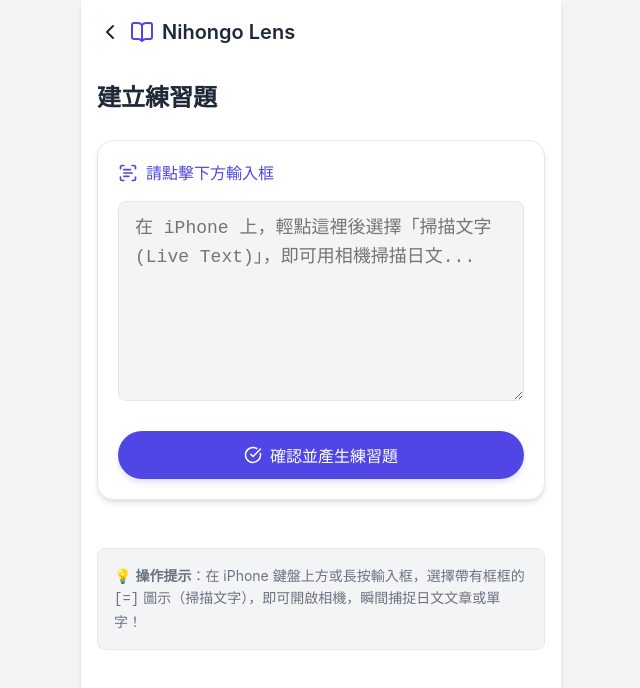
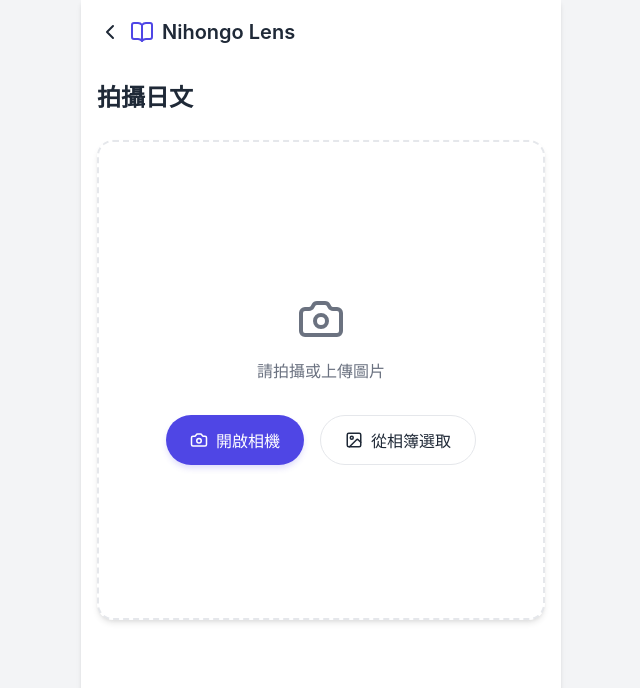
Before and after one commit to tsaisony/phonetyping, a React (Vite) app: page /#/camera in a window 1280 px wide. Shown: the top 688 px of the page, without its empty margins (319-959 px from the left). Built offline with nearby package versions, Linux system fonts and the light colour scheme.

Commit message:
Revert "refactor: replace tesseract with native iOS Live Text textarea"
This reverts commit c45c45b66ed940796afff2e49d9192bc2993e945.

```diff
--- a/package.json
+++ b/package.json
@@ -15,6 +15,7 @@
     "react": "^19.2.6",
     "react-dom": "^19.2.6",
     "react-router-dom": "^7.17.0",
+    "tesseract.js": "^7.0.0",
     "uuid": "^14.0.0",
     "wanakana": "^5.3.1"
   },
--- a/src/App.jsx
+++ b/src/App.jsx
@@ -2,6 +2,7 @@ import { HashRouter, Routes, Route } from 'react-router-dom';
 import Header from './components/Header';
 import Home from './pages/Home';
 import CameraView from './pages/CameraView';
+import OcrResult from './pages/OcrResult';
 import Practice from './pages/Practice';
 import './index.css';
 
@@ -14,6 +15,7 @@ function App() {
           <Routes>
             <Route path="/" element={<Home />} />
             <Route path="/camera" element={<CameraView />} />
+            <Route path="/result" element={<OcrResult />} />
             <Route path="/practice/:id" element={<Practice />} />
           </Routes>
         </main>
--- a/src/pages/CameraView.jsx
+++ b/src/pages/CameraView.jsx
@@ -1,76 +1,116 @@
-import { useState } from 'react';
+import { useState, useRef } from 'react';
 import { useNavigate } from 'react-router-dom';
-import { ScanText, CheckCircle } from 'lucide-react';
-import { v4 as uuidv4 } from 'uuid';
-import { getCurrentUser, savePracticeSet } from '../lib/storage';
+import { Camera as CameraIcon, Image as ImageIcon, X } from 'lucide-react';
 
 export default function CameraView() {
   const navigate = useNavigate();
-  const [text, setText] = useState('');
+  const fileInputRef = useRef(null);
+  const [image, setImage] = useState(null);
 
-  const handleSave = () => {
-    if (!text.trim()) {
-      alert('請先輸入或掃描文字！');
-      return;
+  const handleFileChange = (e) => {
+    const file = e.target.files[0];
+    if (file) {
+      const url = URL.createObjectURL(file);
+      setImage(url);
     }
-
-    const newId = uuidv4();
-    const dateStr = new Date().toISOString().split('T')[0];
-    const username = getCurrentUser();
-
-    // 將掃描到的文字分段，暫時先產生假資料
-    // 未來可加入 Kuromoji 或 AI API 來解析此 text
-    const newPractice = {
-      id: newId,
-      date: dateStr,
-      title: `${dateStr} 的掃描練習`,
-      wordsCount: 3,
-      rawOcrText: text,
-      questions: [
-        { word: '確認', kana: 'かくにん', meaning: '確認, confirm' },
-        { word: '練習', kana: 'れんしゅう', meaning: '練習, practice' },
-        { word: '写真', kana: 'しゃしん', meaning: '照片, photo' }
-      ]
   };
 
-    savePracticeSet(username, newPractice);
-    alert('已儲存至您的練習本！');
-    navigate(`/practice/${newId}`);
+  const handleAnalyze = () => {
+    navigate('/result', { state: { image } });
   };
 
   return (
     <div className="animate-fade-in" style={{ display: 'flex', flexDirection: 'column', alignItems: 'center' }}>
-      <h2 style={{ alignSelf: 'flex-start' }}>建立練習題</h2>
+      <h2 style={{ alignSelf: 'flex-start' }}>拍攝日文</h2>
 
-      <div className="card" style={{ width: '100%', marginTop: '1rem' }}>
-        <div style={{ display: 'flex', alignItems: 'center', gap: '0.5rem', marginBottom: '1rem', color: 'var(--primary)' }}>
-          <ScanText size={20} />
-          <span style={{ fontWeight: 500 }}>請點擊下方輸入框</span>
-        </div>
+      {!image ? (
+        <div
+          className="card"
+          style={{
+            width: '100%',
+            height: '60vh',
+            display: 'flex',
+            flexDirection: 'column',
+            alignItems: 'center',
+            justifyContent: 'center',
+            borderStyle: 'dashed',
+            borderWidth: '2px',
+            marginTop: '1rem',
+            gap: '1rem'
+          }}
+        >
+          <CameraIcon size={48} color="var(--text-muted)" />
+          <p>請拍攝或上傳圖片</p>
 
-        <textarea
-          className="input"
-          value={text}
-          onChange={(e) => setText(e.target.value)}
-          placeholder="在 iPhone 上，輕點這裡後選擇「掃描文字 (Live Text)」，即可用相機掃描日文..."
-          style={{ minHeight: '200px', resize: 'vertical', fontSize: '1.125rem', lineHeight: '1.6' }}
-        />
+          <div style={{ display: 'flex', gap: '1rem', marginTop: '1rem' }}>
+            <button
+              className="btn btn-primary"
+              onClick={() => {
+                fileInputRef.current.removeAttribute('capture');
+                fileInputRef.current.setAttribute('capture', 'environment');
+                fileInputRef.current.click();
+              }}
+            >
+              <CameraIcon size={18} />
+              開啟相機
+            </button>
 
             <button
-          className="btn btn-primary"
-          style={{ width: '100%', marginTop: '1.5rem' }}
-          onClick={handleSave}
+              className="btn btn-secondary"
+              onClick={() => {
+                fileInputRef.current.removeAttribute('capture');
+                fileInputRef.current.click();
+              }}
             >
-          <CheckCircle size={18} />
-          確認並產生練習題
+              <ImageIcon size={18} />
+              從相簿選取
             </button>
           </div>
 
-      <div style={{ marginTop: '2rem', padding: '1rem', backgroundColor: 'var(--bg-color)', borderRadius: '0.5rem', border: '1px solid var(--border)' }}>
-        <p style={{ margin: 0, fontSize: '0.875rem', color: 'var(--text-muted)', lineHeight: '1.6' }}>
-          💡 <strong>操作提示</strong>：在 iPhone 鍵盤上方或長按輸入框，選擇帶有框框的 <code>[=]</code> 圖示（掃描文字），即可開啟相機，瞬間捕捉日文文章或單字！
-        </p>
+          <input
+            type="file"
+            accept="image/*"
+            ref={fileInputRef}
+            style={{ display: 'none' }}
+            onChange={handleFileChange}
+          />
         </div>
+      ) : (
+        <div style={{ width: '100%', marginTop: '1rem' }}>
+          <div style={{ position: 'relative', width: '100%', borderRadius: '1rem', overflow: 'hidden' }}>
+            <img src={image} alt="Preview" style={{ width: '100%', height: 'auto', display: 'block' }} />
+            <button
+              onClick={() => setImage(null)}
+              style={{
+                position: 'absolute',
+                top: '0.5rem',
+                right: '0.5rem',
+                background: 'rgba(0,0,0,0.5)',
+                color: 'white',
+                border: 'none',
+                borderRadius: '50%',
+                width: '32px',
+                height: '32px',
+                display: 'flex',
+                alignItems: 'center',
+                justifyContent: 'center',
+                cursor: 'pointer'
+              }}
+            >
+              <X size={18} />
+            </button>
+          </div>
+
+          <div style={{ marginTop: '2rem', display: 'flex', gap: '1rem' }}>
+            <button className="btn btn-secondary" style={{ flex: 1 }} onClick={() => setImage(null)}>
+              重拍
+            </button>
+            <button className="btn btn-primary" style={{ flex: 2 }} onClick={handleAnalyze}>
+              開始辨識 (OCR)
+            </button>
+          </div>
+        </div>
+      )}
     </div>
   );
 }
--- /dev/null
+++ b/src/pages/OcrResult.jsx
@@ -0,0 +1,110 @@
+import { useState, useEffect } from 'react';
+import { useLocation, useNavigate } from 'react-router-dom';
+import Tesseract from 'tesseract.js';
+import { Loader2, Edit3, CheckCircle } from 'lucide-react';
+import { v4 as uuidv4 } from 'uuid';
+import { getCurrentUser, savePracticeSet } from '../lib/storage';
+
+export default function OcrResult() {
+  const location = useLocation();
+  const navigate = useNavigate();
+  const image = location.state?.image;
+
+  const [text, setText] = useState('');
+  const [isRecognizing, setIsRecognizing] = useState(true);
+  const [progress, setProgress] = useState(0);
+
+  useEffect(() => {
+    if (!image) {
+      navigate('/camera');
+      return;
+    }
+
+    const recognizeText = async () => {
+      try {
+        const worker = await Tesseract.createWorker('jpn', 1, {
+          logger: m => {
+            if (m.status === 'recognizing text') {
+              setProgress(parseInt(m.progress * 100));
+            }
+          }
+        });
+
+        const { data: { text } } = await worker.recognize(image);
+        setText(text.replace(/\s+/g, '')); // Basic cleanup for Japanese
+        await worker.terminate();
+      } catch (err) {
+        console.error("OCR Error:", err);
+        setText('辨識失敗，請確認圖片清晰並重試。');
+      } finally {
+        setIsRecognizing(false);
+      }
+    };
+
+    recognizeText();
+  }, [image, navigate]);
+
+  const handleSave = () => {
+    // 未來這裡可以接 AI API 分析 OCR 原始文字，現在我們直接給予測試用的假資料單字
+    const newId = uuidv4();
+    const dateStr = new Date().toISOString().split('T')[0];
+    const username = getCurrentUser();
+
+    const newPractice = {
+      id: newId,
+      date: dateStr,
+      title: `${dateStr} 的拍照練習`,
+      wordsCount: 3,
+      rawOcrText: text, // 將原始辨識的文字存起來，未來備用
+      questions: [
+        { word: '確認', kana: 'かくにん', meaning: '確認, confirm' },
+        { word: '練習', kana: 'れんしゅう', meaning: '練習, practice' },
+        { word: '写真', kana: 'しゃしん', meaning: '照片, photo' }
+      ]
+    };
+
+    savePracticeSet(username, newPractice);
+
+    alert('已儲存至您的練習本！');
+    navigate(`/practice/${newId}`);
+  };
+
+  return (
+    <div className="animate-fade-in">
+      <h2>辨識結果</h2>
+
+      {isRecognizing ? (
+        <div className="card" style={{ display: 'flex', flexDirection: 'column', alignItems: 'center', padding: '3rem 1rem' }}>
+          <Loader2 size={40} color="var(--primary)" className="animate-spin" style={{ animation: 'spin 1s linear infinite' }} />
+          <style>{`@keyframes spin { 100% { transform: rotate(360deg); } }`}</style>
+          <p style={{ marginTop: '1rem', fontWeight: 500 }}>正在分析圖片...</p>
+          <div style={{ width: '100%', backgroundColor: 'var(--border)', height: '6px', borderRadius: '3px', marginTop: '1rem' }}>
+            <div style={{ width: `${progress}%`, backgroundColor: 'var(--primary)', height: '100%', borderRadius: '3px', transition: 'width 0.2s' }}></div>
+          </div>
+          <p style={{ fontSize: '0.875rem', color: 'var(--text-muted)', marginTop: '0.5rem' }}>{progress}%</p>
+        </div>
+      ) : (
+        <div className="animate-fade-in">
+          <div className="card" style={{ marginBottom: '1rem' }}>
+            <div style={{ display: 'flex', justifyContent: 'space-between', alignItems: 'center', marginBottom: '0.5rem' }}>
+              <span style={{ fontWeight: 500, display: 'flex', alignItems: 'center', gap: '0.5rem' }}>
+                <Edit3 size={18} color="var(--primary)" /> 編輯辨識文字
+              </span>
+            </div>
+            <textarea
+              className="input"
+              value={text}
+              onChange={(e) => setText(e.target.value)}
+              style={{ minHeight: '150px', resize: 'vertical', fontSize: '1rem', lineHeight: '1.6' }}
+            />
+          </div>
+
+          <button className="btn btn-primary" style={{ width: '100%' }} onClick={handleSave}>
+            <CheckCircle size={18} />
+            確認並產生練習題
+          </button>
+        </div>
+      )}
+    </div>
+  );
+}
```
Also changed, not shown: 1 other file (tests, documents, lock files or other folders). Lines whose indentation alone changed are shown as unchanged.
